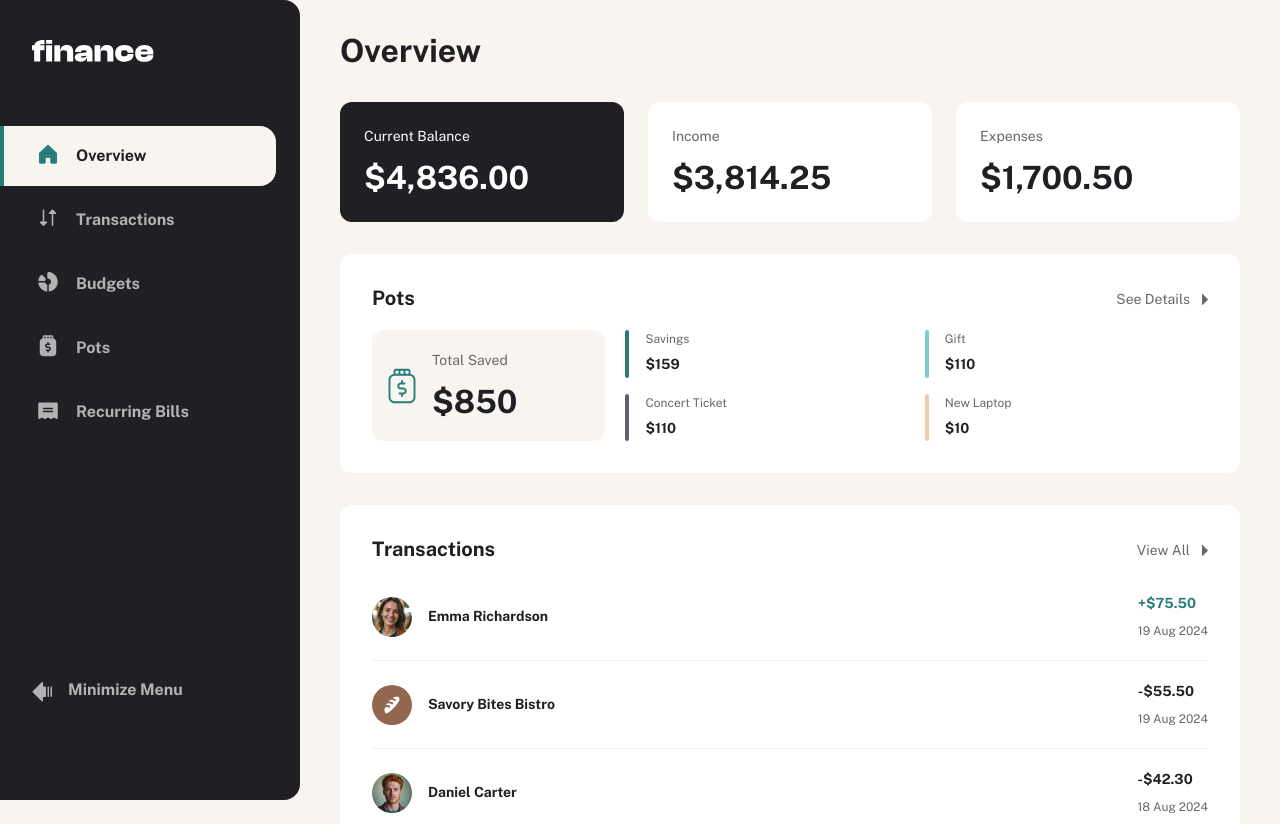
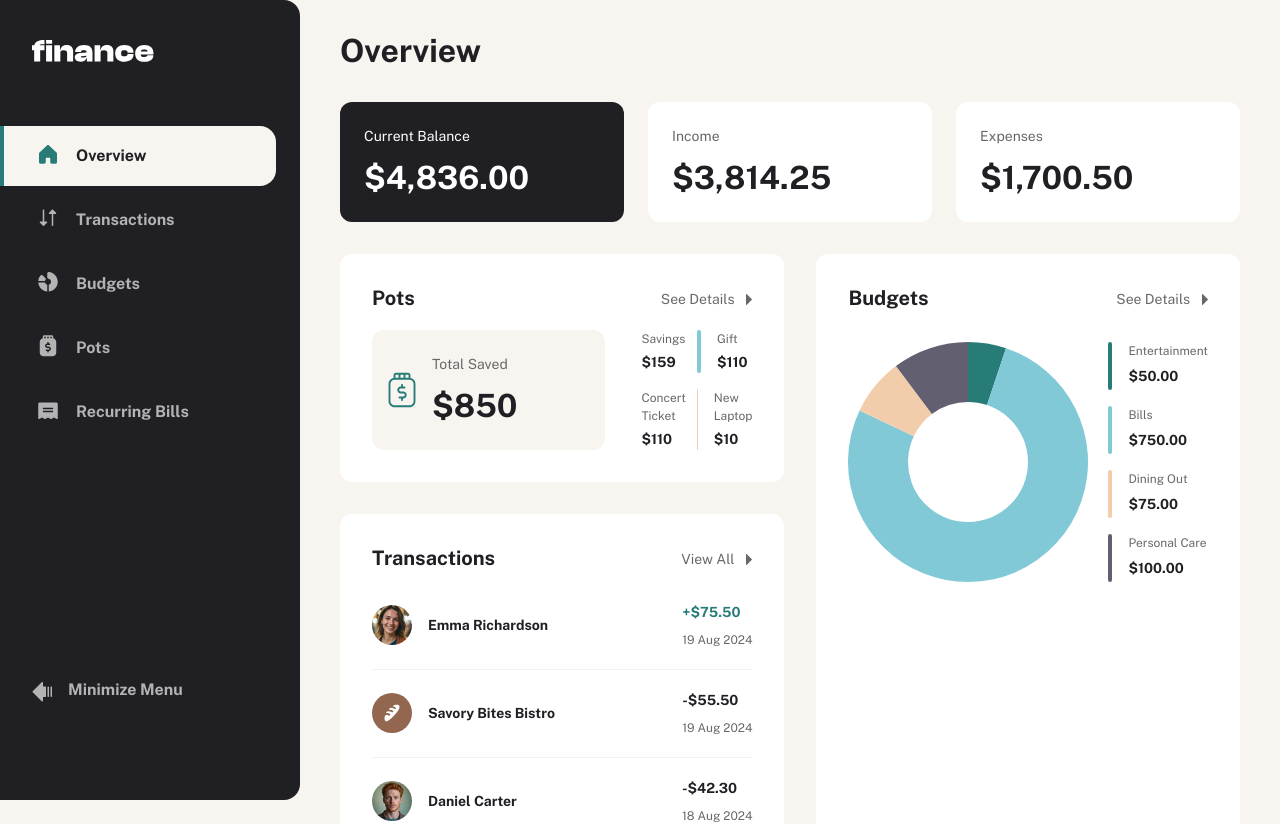
Before and after one commit to PioKl/Personal-Finance-App, a Next.js app: page / in a window 1280 px wide. Shown: the top 824 px of the page. Built offline with nearby package versions, Linux system fonts and the light colour scheme.

Commit message:
Overview page update (Budgets)

```diff
--- a/app/(root)/page.tsx
+++ b/app/(root)/page.tsx
@@ -1,6 +1,7 @@
+"use client";
 import data from "@/data/data.json";
 import Image from "next/image";
-import { Balance, Pots, Transactions } from "@/types";
+import { Balance, Pots, Transactions, Budgets } from "@/types";
 import {
   priceDollarsFormatting,
   formatData,
@@ -9,20 +10,43 @@ import {
 import Button from "@/components/ui/Button";
 import IconCaretRight from "@/assets/icons/icon-caret-right.svg";
 import IconPot from "@/assets/icons/icon-pot.svg";
+import "chart.js/auto";
+import { Doughnut } from "react-chartjs-2";
 
-export const metadata = {
+/* export const metadata = {
   title: "Overview",
-};
+}; */
 
 export default function Home() {
   //const { balance, pots } = data as { balance: Balance; pots: Pots[] };
   const { balance } = data as { balance: Balance };
   const { pots } = data as { pots: Pots[] };
   const { transactions } = data as { transactions: Transactions[] };
+  const { budgets } = data as { budgets: Budgets[] };
   const potsSlice = pots.slice(0, 4);
   const transactionsSlice = transactions.slice(0, 5);
-  console.log(potsSlice);
-  console.log(transactionsSlice);
+  const budgetsLabels = budgets.map((item) => item.category);
+  const budgetsMaximum = budgets.map((item) => item.maximum);
+  const budgetsTheme = budgets.map((item) => item.theme);
+
+  const chartData = {
+    labels: budgetsLabels,
+    datasets: [
+      {
+        data: budgetsMaximum,
+        backgroundColor: budgetsTheme,
+        borderWidth: 0,
+      },
+    ],
+  };
+
+  const options = {
+    plugins: {
+      legend: {
+        display: false,
+      },
+    },
+  };
 
   return (
     <>
@@ -49,7 +73,8 @@ export default function Home() {
             </div>
           ))}
         </div>
-        <div>
+        <div className="flex flex-col gap-space-400 xl:flex-row">
+          <div className="grid gap-space-400 xl:flex-1">
             <div className="grid gap-space-250 py-space-300 px-space-250 bg-fill-two rounded-default md:p-space-400">
               <div className="flex items-end justify-between">
                 <h2>Pots</h2>
@@ -94,7 +119,7 @@ export default function Home() {
                 </ul>
               </div>
             </div>
-        </div>
+
             <div className="flex flex-col gap-space-400 py-space-300 px-space-250 bg-fill-two rounded-default md:p-space-400">
               <div className="flex w-full items-end justify-between">
                 <h2>Transactions</h2>
@@ -146,6 +171,51 @@ export default function Home() {
                 ))}
               </ul>
             </div>
+          </div>
+          <div className="grid gap-space-400">
+            <div className="flex flex-col gap-space-400 py-space-300 px-space-250 bg-fill-two rounded-default md:p-space-400">
+              <div className="flex w-full items-end justify-between">
+                <h2>Budgets</h2>
+                <Button
+                  variant="link"
+                  isALink={true}
+                  link="/budgets"
+                  className="flex items-center gap-space-150"
+                >
+                  See Details
+                  <IconCaretRight />
+                </Button>
+              </div>
+              <div className="flex flex-col gap-space-250 md:flex-row lg:flex-col xl:flex-row">
+                <div className="relative justify-items-center md:ml-auto">
+                  <div className="w-[240px] h-[240px] pointer-events-none">
+                    <div className="pointer-events-auto">
+                      <Doughnut data={chartData} options={options} />
+                    </div>
+                  </div>
+                </div>
+                <ul className="grid grid-cols-2 gap-space-200 md:ml-auto md:grid-cols-1 lg:grid-cols-2 lg:ml-0 xl:grid-cols-1 xl:ml-auto">
+                  {budgets.map((item, index) => (
+                    <li key={index} className="flex gap-space-200">
+                      <span
+                        className="w-1 rounded-default"
+                        style={{ backgroundColor: item.theme }}
+                      />
+                      <div className="grid gap-space-50">
+                        <span className="text-preset-5 tracking-preset-5 leading-preset-5 font-preset-5 text-color-three">
+                          {item.category}
+                        </span>
+                        <span className="text-preset-4 tracking-preset-4 leading-preset-4 font-preset-4-bold text-color-one">
+                          ${priceDollarsFormatting(item.maximum)}
+                        </span>
+                      </div>
+                    </li>
+                  ))}
+                </ul>
+              </div>
+            </div>
+          </div>
+        </div>
       </section>
     </>
   );
```
Lines whose indentation alone changed are shown as unchanged.
